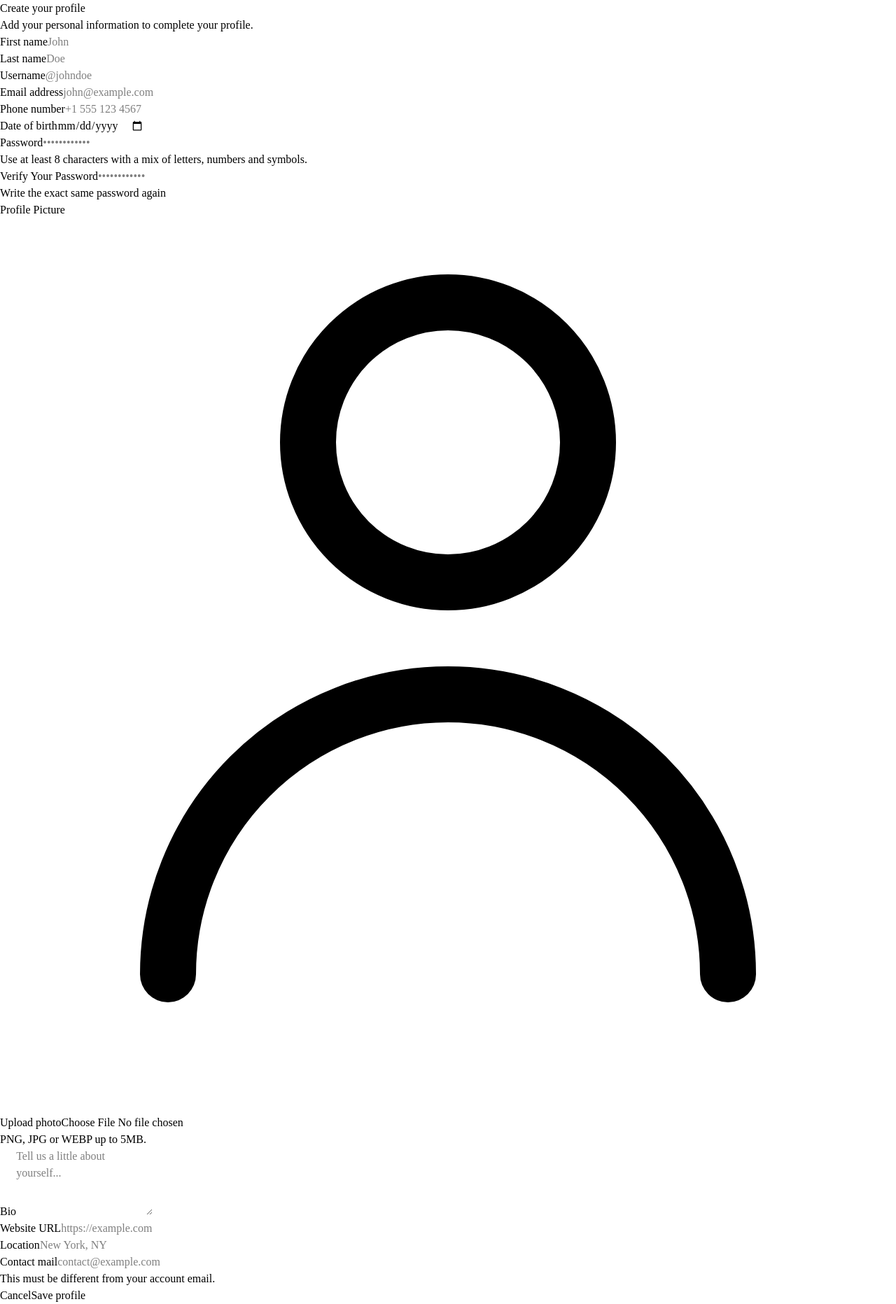
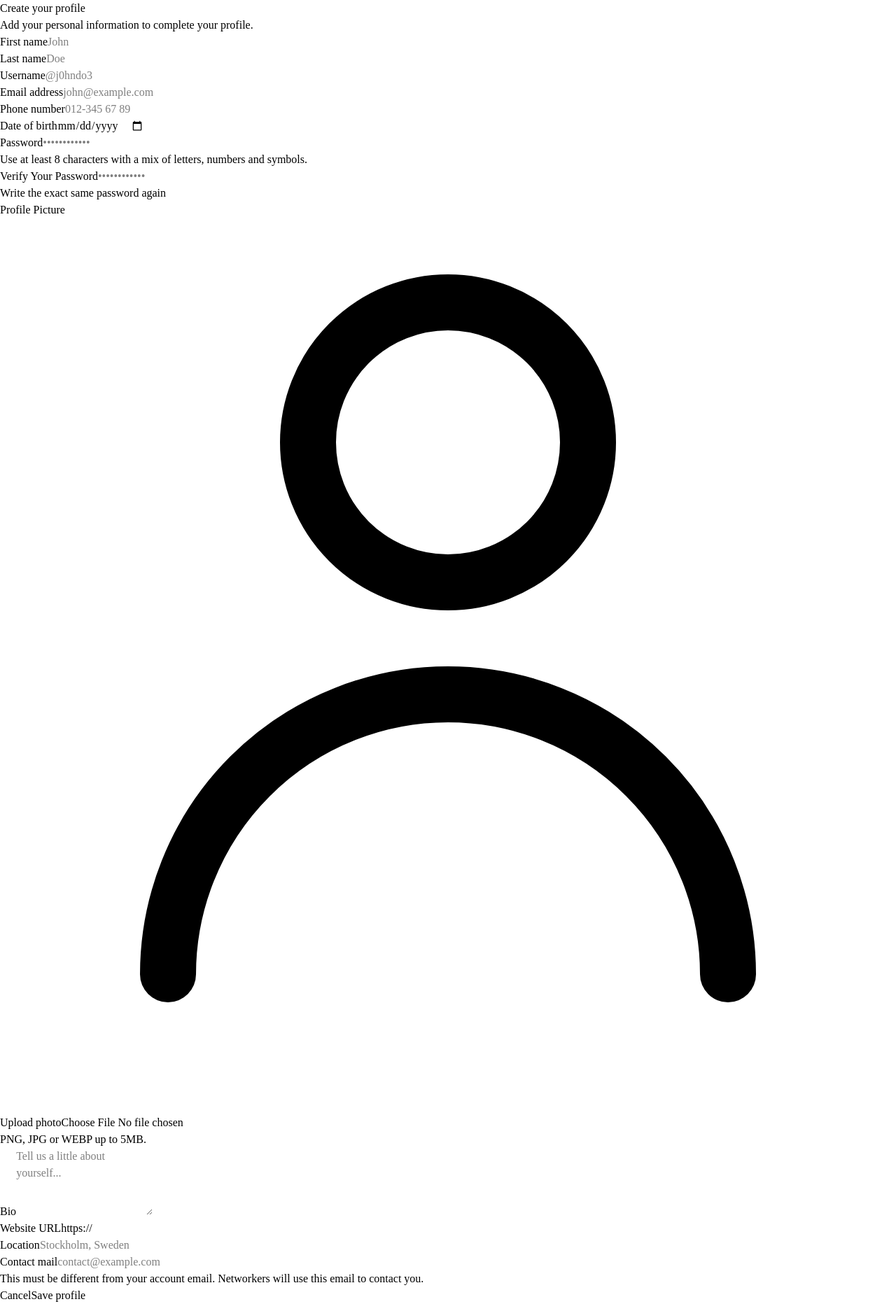
Before and after one commit to BillyD3vs06/TALENTSGRID, a React (Vite) app in the folder frontend/: page / in a window 1280 px wide. Shown: the whole page at 70% size. Built offline with nearby package versions, Linux system fonts and the light colour scheme.

Commit message:
Fixes and changes added to the SignIn component, done for now

```diff
--- a/frontend/src/components/SignIn.tsx
+++ b/frontend/src/components/SignIn.tsx
@@ -61,7 +61,7 @@ export default function SignIn() {
                   id="username"
                   name="username"
                   type="text"
-                  placeholder="@johndoe"
+                  placeholder="@j0hndo3"
                   className="w-full rounded-lg border border-app-border bg-app-surface px-4 py-2.5 text-sm text-app-text outline-none transition placeholder:text-app-muted focus:border-app-primary focus:ring-2 focus:ring-gray-900/10"
                 />
               </div>
@@ -69,7 +69,7 @@ export default function SignIn() {
               <div>
                 <label
                   htmlFor="email"
-                  className="mb-2 block text-sm font-medium text-gray-700"
+                  className="mb-2 block text-sm font-medium text-app-muted"
                 >
                   Email address
                 </label>
@@ -96,7 +96,7 @@ export default function SignIn() {
                   id="phone"
                   name="phone"
                   type="tel"
-                  placeholder="+1 555 123 4567"
+                  placeholder="012-345 67 89"
                   className="w-full rounded-lg border border-app-border bg-surface px-4 py-2.5 text-sm text-app-text outline-none transition placeholder:text-app-muted focus:border-app-primary focus:ring-2 focus:ring-gray-900/10"
                 />
               </div>
@@ -186,7 +186,7 @@ export default function SignIn() {
                 <div>
                   <label
                     htmlFor="profile-picture"
-                    className="cursor-pointer rounded-md bg-app-primary px-3 py-2 text-sm font-medium transition-property text-app-surface hover:bg-app-secondary"
+                    className="cursor-pointer border rounded-md bg-app-primary px-3 py-2 text-sm font-medium transition-all duration-200 scale-105 text-white hover:text-app-surface"
                   >
                     Upload photo
                   </label>
@@ -208,7 +208,7 @@ export default function SignIn() {
             <div>
               <label
                 htmlFor="bio"
-                className="mb-2 block text-sm font-medium text-gray-700"
+                className="mb-2 block text-sm font-medium text-app-text"
               >
                 Bio
               </label>
@@ -217,7 +217,7 @@ export default function SignIn() {
                 name="bio"
                 rows={4}
                 placeholder="Tell us a little about yourself..."
-                className="w-full resize-none rounded-lg border border-gray-300 bg-white px-4 py-3 text-sm text-gray-900 outline-none transition placeholder:text-gray-400 focus:border-gray-900 focus:ring-2 focus:ring-gray-900/10"
+                className="w-full resize-none rounded-lg border border-app-border bg-app-surface px-4 py-3 text-sm text-app-text outline-none transition placeholder:text-app-muted focus:border-app-primary focus:ring-2 focus:ring-gray-900/10"
               />
             </div>
 
@@ -226,7 +226,7 @@ export default function SignIn() {
               <div>
                 <label
                   htmlFor="website"
-                  className="mb-2 block text-sm font-medium text-gray-700"
+                  className="mb-2 block text-sm font-medium text-app-text"
                 >
                   Website URL
                 </label>
@@ -234,15 +234,16 @@ export default function SignIn() {
                   id="website"
                   name="website"
                   type="url"
+                  defaultValue={"https://"}
                   placeholder="https://example.com"
-                  className="w-full rounded-lg border border-gray-300 bg-white px-4 py-2.5 text-sm text-gray-900 outline-none transition placeholder:text-gray-400 focus:border-gray-900 focus:ring-2 focus:ring-gray-900/10"
+                  className="w-full rounded-lg border border-app-border bg-app-surface px-4 py-2.5 text-sm text-app-text outline-none transition placeholder:text-app-muted focus:border-app-primary focus:ring-2 focus:ring-gray-900/10"
                 />
               </div>
 
               <div>
                 <label
                   htmlFor="location"
-                  className="mb-2 block text-sm font-medium text-gray-700"
+                  className="mb-2 block text-sm font-medium text-app-text"
                 >
                   Location
                 </label>
@@ -250,8 +251,8 @@ export default function SignIn() {
                   id="location"
                   name="location"
                   type="text"
-                  placeholder="New York, NY"
-                  className="w-full rounded-lg border border-gray-300 bg-white px-4 py-2.5 text-sm text-gray-900 outline-none transition placeholder:text-gray-400 focus:border-gray-900 focus:ring-2 focus:ring-gray-900/10"
+                  placeholder="Stockholm, Sweden"
+                  className="w-full rounded-lg border border-app-border bg-app-surface px-4 py-2.5 text-sm text-app-text outline-none transition placeholder:text-app-muted focus:border-app-primary focus:ring-2 focus:ring-gray-900/10"
                 />
               </div>
             </div>
@@ -269,25 +270,26 @@ export default function SignIn() {
                 name="contact-email"
                 type="email"
                 placeholder="contact@example.com"
-                className="w-full rounded-lg border border-gray-300 bg-white px-4 py-2.5 text-sm text-gray-900 outline-none transition placeholder:text-gray-400 focus:border-gray-900 focus:ring-2 focus:ring-gray-900/10"
+                className="w-full rounded-lg border border-app-border bg-app-surface px-4 py-2.5 text-sm text-app-text outline-none transition placeholder:text-app-muted focus:border-app-primary focus:ring-2 focus:ring-gray-900/10"
               />
-              <p className="mt-2 text-xs text-gray-500">
-                This must be different from your account email.
+              <p className="mt-2 text-xs text-app-muted">
+                This must be different from your account email. Networkers will
+                use this email to contact you.
               </p>
             </div>
 
             {/* Actions */}
-            <div className="flex flex-col-reverse gap-3 border-t border-gray-200 pt-6 sm:flex-row sm:justify-end">
+            <div className="flex flex-col-reverse gap-3 border-t border-app-border pt-6 sm:flex-row sm:justify-end">
               <button
                 type="button"
-                className="rounded-lg border border-gray-300 px-5 py-2.5 text-sm font-medium text-gray-700 transition hover:bg-gray-50"
+                className="rounded-lg border border-app-border px-5 py-2.5 text-sm font-medium text-app-text transition hover:bg-gray-100 cursor-pointer"
               >
                 Cancel
               </button>
 
               <button
                 type="submit"
-                className="rounded-lg bg-gray-900 px-5 py-2.5 text-sm font-medium text-white transition hover:bg-gray-800 focus:outline-none focus:ring-2 focus:ring-gray-900 focus:ring-offset-2"
+                className="rounded-lg bg-app-primary px-5 py-2.5 text-sm font-medium text-white transition-all duration-200 hover:scale-105 focus:outline-none focus:ring-0 focus:ring-offset-0 active:outline-none cursor-pointer"
               >
                 Save profile
               </button>
```
